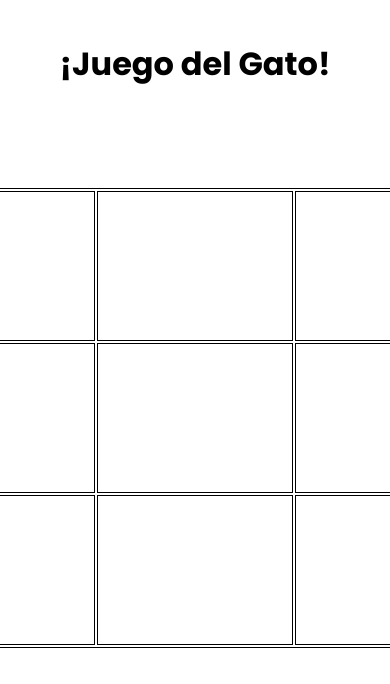
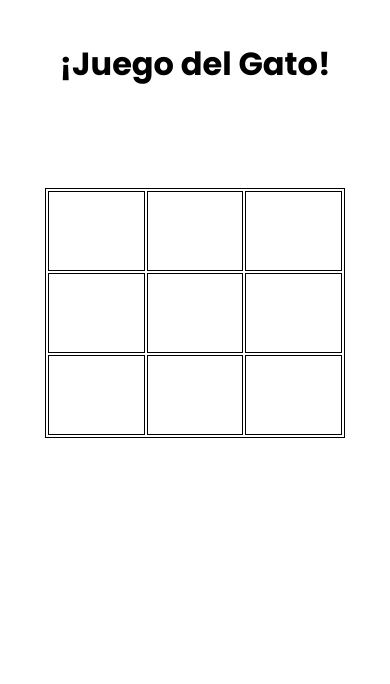
Before and after one commit to PalminUuU/portafolio-react, a React (Create React App) app: page /gato in a window 390 px wide. Shown: the top 684 px of the page. Built offline with nearby package versions, Linux system fonts and the light colour scheme.

Commit message:
Juego responsive

```diff
--- a/src/assets/css/tables.css
+++ b/src/assets/css/tables.css
@@ -95,3 +95,20 @@ section.active .modal-box {
   border-radius: 40px;
   background-color: aquamarine;
 }
+
+
+@media (max-width: 500px) {
+  table, th, td {
+    border: 1px solid;
+    height: 80px;
+    width: 300px;
+    font-size: 40px;
+    text-align: center
+  }
+  .modal-box{
+    height: 200px;
+    max-width: 300px;
+    font-size: 13px;
+  }
+
+}
```
